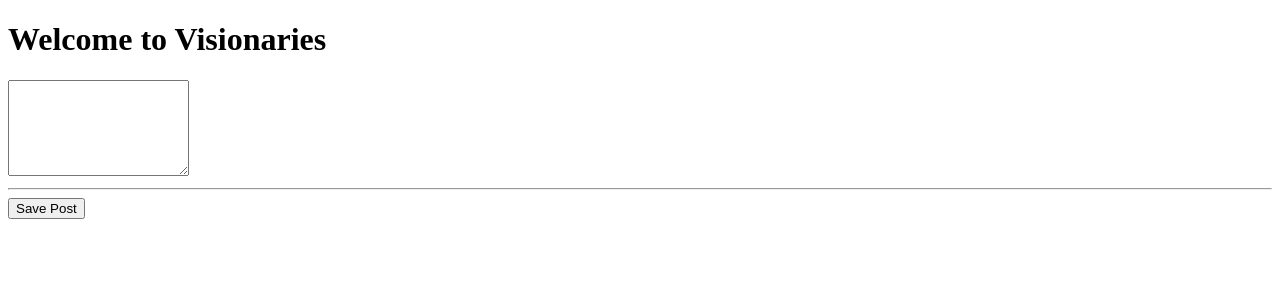
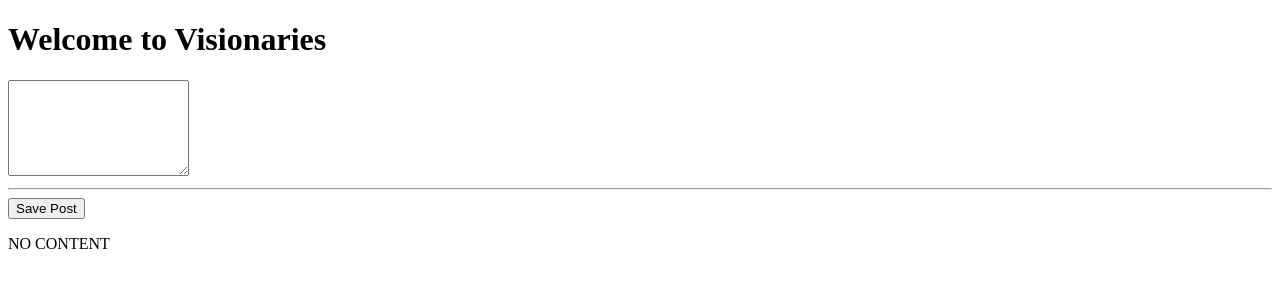
Before and after one commit to MikeD-17-hue/Visionaries, an Angular app: page / in a window 1280 px wide. Shown: the top 300 px of the page. Built offline with nearby package versions, Linux system fonts and the light colour scheme.

Commit message:
handle user input(simple)

```diff
--- a/src/app/app.module.ts
+++ b/src/app/app.module.ts
@@ -1,5 +1,6 @@
 import { BrowserModule } from '@angular/platform-browser';
 import { NgModule } from '@angular/core';
+import { FormsModule } from '@angular/forms';
 
 import { AppRoutingModule } from './app-routing.module';
 import { AppComponent } from './app.component';
@@ -12,7 +13,8 @@ import { PostCreateComponent} from './posts/post-create/post-create.componet';
   ],
   imports: [
     BrowserModule,
-    AppRoutingModule
+    AppRoutingModule,
+    FormsModule
   ],
   providers: [],
   bootstrap: [AppComponent]
--- a/src/app/posts/post-create/post-create.component.html
+++ b/src/app/posts/post-create/post-create.component.html
@@ -1,3 +1,4 @@
-<textarea rows="6"></textarea>
+<textarea rows="6" [(ngModel)]="enteredValue"></textarea>
 <hr>
 <button (click)="onAddPost()">Save Post</button>
+<p>{{ newPost }}</p>
--- a/src/app/posts/post-create/post-create.componet.ts
+++ b/src/app/posts/post-create/post-create.componet.ts
@@ -5,7 +5,11 @@ import { Component } from '@angular/core';
   templateUrl: './post-create.component.html'
 })
 export class PostCreateComponent {
+  enteredValue = "";
+  newPost = 'NO CONTENT';
+
   onAddPost() {
-    alert('Post Added!');
+
+    this.newPost = this.enteredValue;
   }
 }
```
